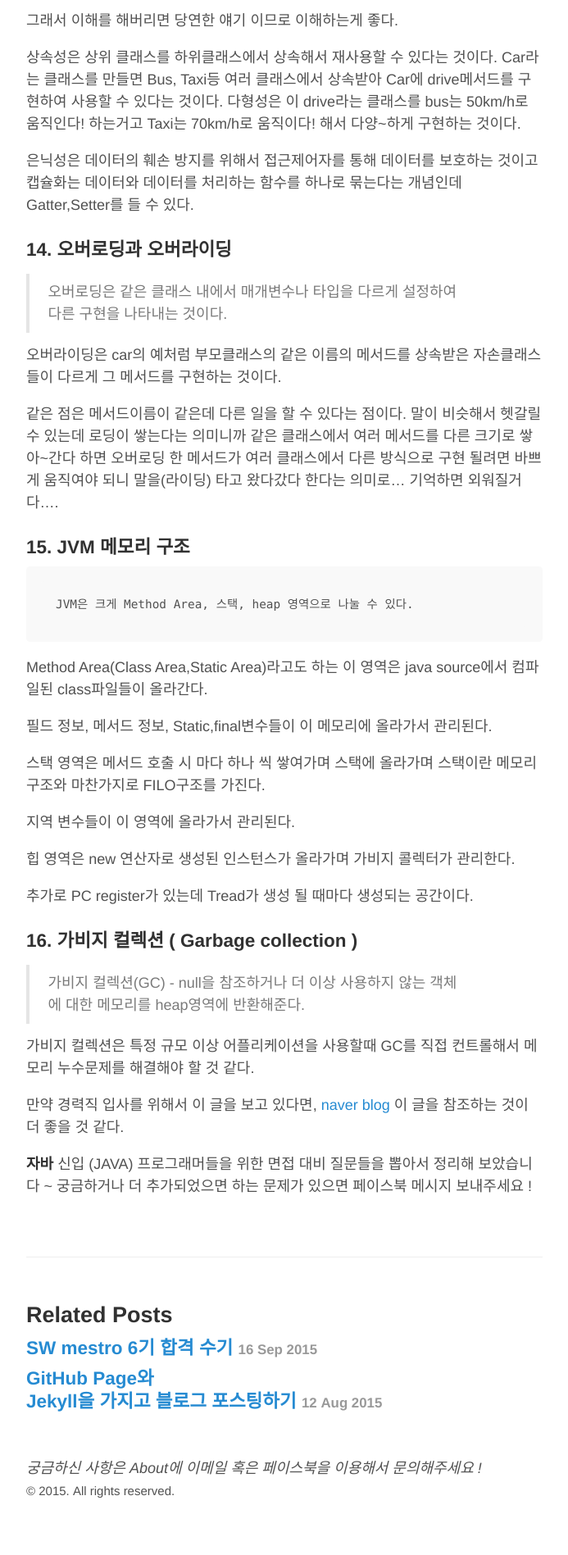
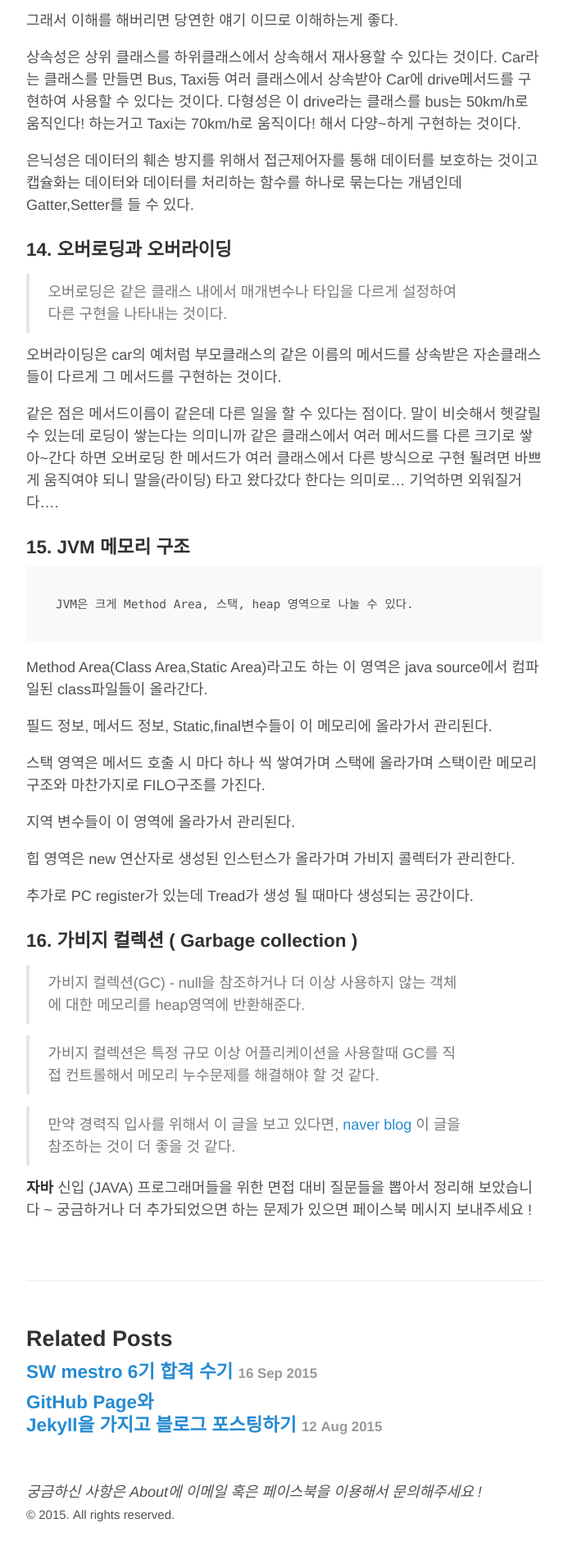
Before and after one commit to KangGwanwoo/KangGwanwoo.github.io, a Jekyll site: the page built from _posts/2015-10-01-Java-interview.md, in a window 1280 px wide. Shown: the part 2883-4780 px from the top of the page at 82% size, without its empty margins (293-986 px from the left). Built offline with Jekyll 4.4.1, drawn with Linux system fonts in a browser that asks for light colours; before the commit the page ends 4751 px from its top, so only the background shows below that.

Commit message:
인용 테스

```diff
--- a/_posts/2015-10-01-Java-interview.md
+++ b/_posts/2015-10-01-Java-interview.md
@@ -104,9 +104,9 @@ Method Area(Class Area,Static Area)라고도 하는 이 영역은 java source에
 
 >가비지 컬렉션(GC) - null을 참조하거나 더 이상 사용하지 않는 객체에 대한 메모리를 heap영역에 반환해준다.
 
-가비지 컬렉션은 특정 규모 이상 어플리케이션을 사용할때 GC를 직접 컨트롤해서 메모리 누수문제를 해결해야 할 것 같다.
+>가비지 컬렉션은 특정 규모 이상 어플리케이션을 사용할때 GC를 직접 컨트롤해서 메모리 누수문제를 해결해야 할 것 같다.
 
-만약 경력직 입사를 위해서 이 글을 보고 있다면, [naver blog](http://d2.naver.com/helloworld/1329) 이 글을 참조하는 것이 더 좋을 것 같다.
+>만약 경력직 입사를 위해서 이 글을 보고 있다면, [naver blog](http://d2.naver.com/helloworld/1329) 이 글을 참조하는 것이 더 좋을 것 같다.
 
 
 **자바** 신입 (JAVA) 프로그래머들을 위한 면접 대비 질문들을 뽑아서 정리해 보았습니다 ~ 궁금하거나 더 추가되었으면 하는 문제가 있으면 페이스북 메시지 보내주세요 !
```
